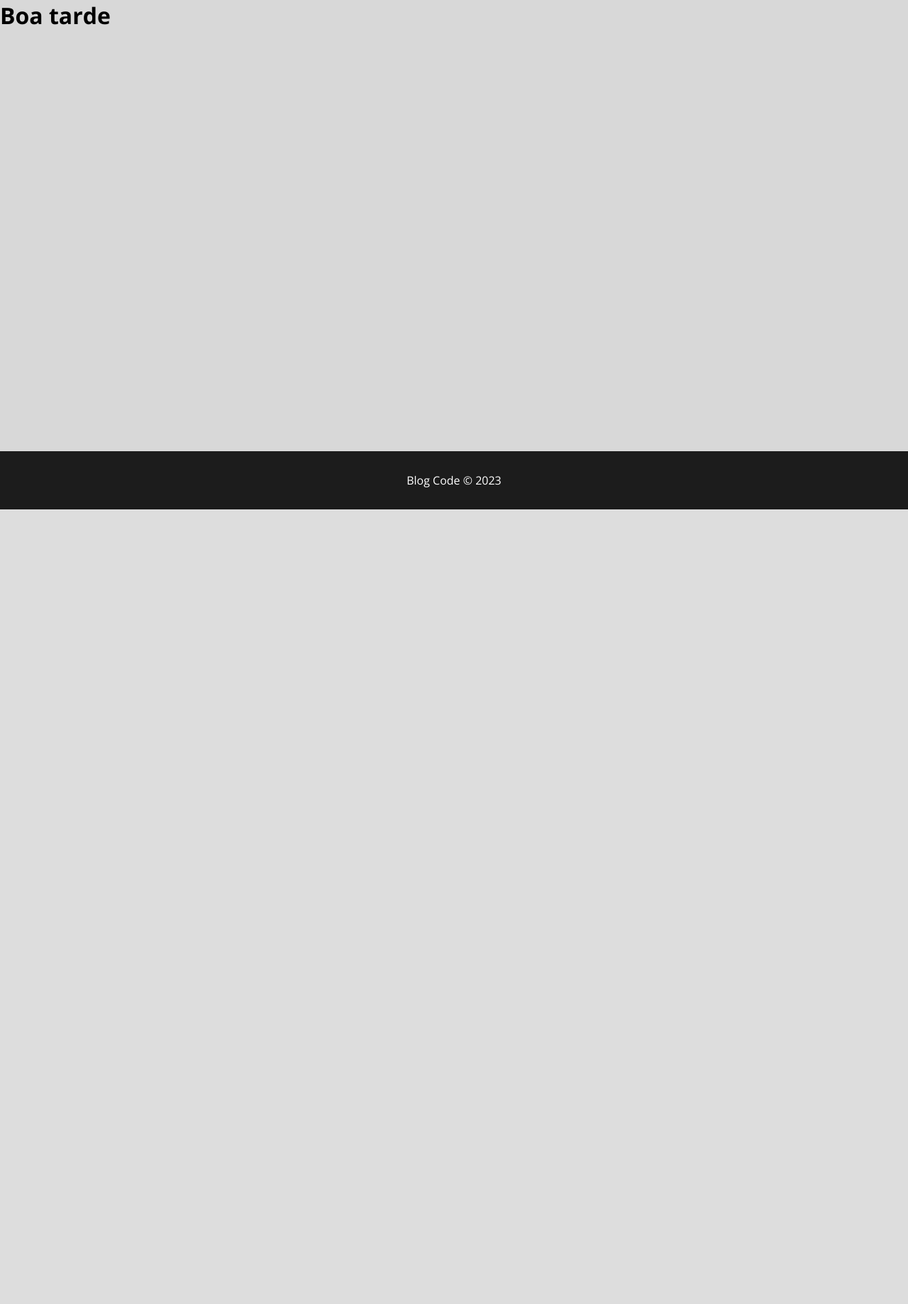
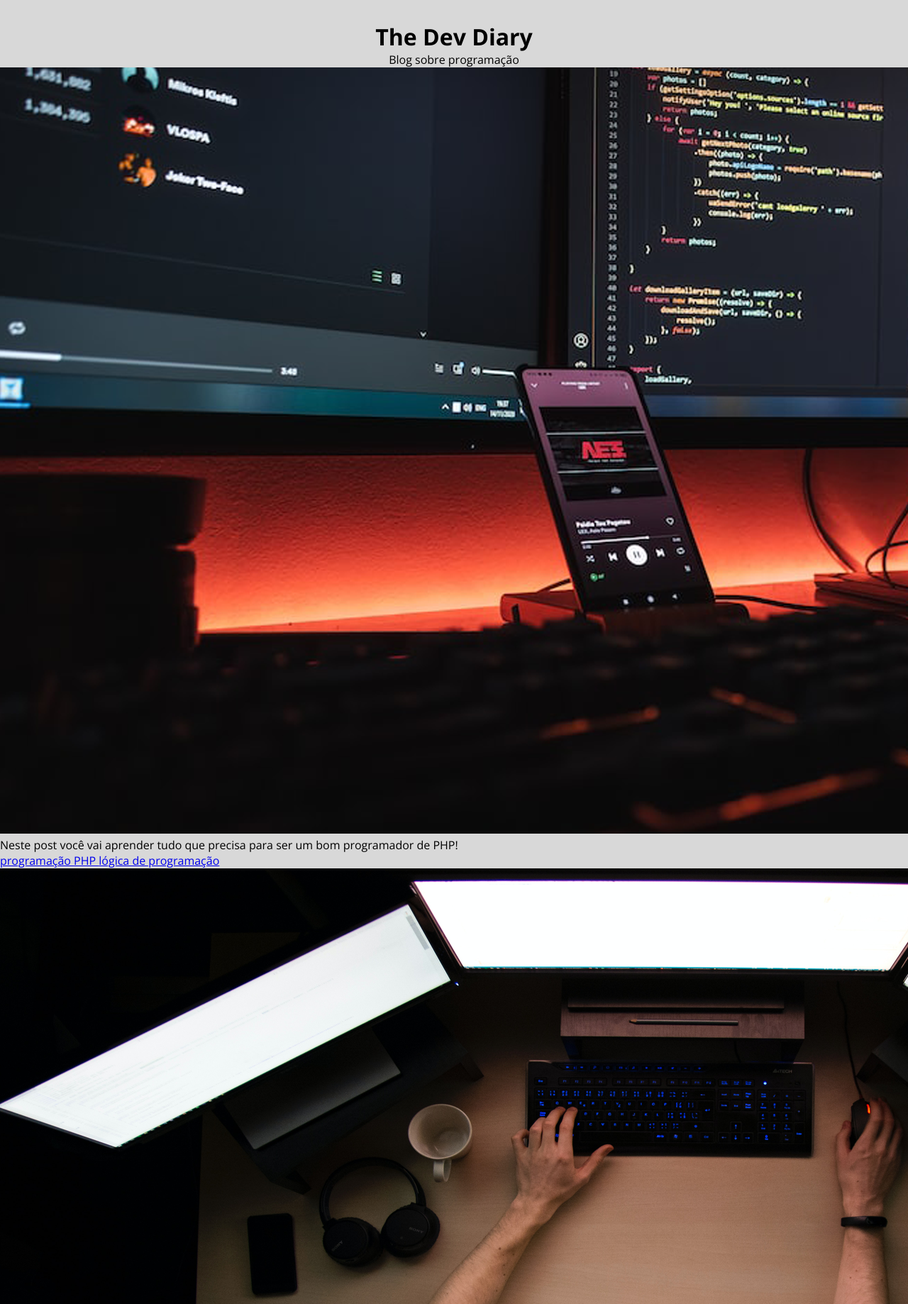
Before and after one commit to aduartee/Blog_Code, a PHP site: page / in a window 1280 px wide; the page is wider, and only the part inside the window is pictured. Shown: the part 82-1920 px from the top of that part at 71% size. Before the commit the page ends 800 px from the top of that part, so only its background shows below. Run offline with PHP 8.4, Linux system fonts and the light colour scheme.

Commit message:
Realizando a home page do site

```diff
--- a/contato.php
+++ b/contato.php
@@ -2,5 +2,9 @@
 include_once("template/header.php");
 ?>
     <h1>Pagina de contato</h1>
+
+<?php
+include_once("template/footer.php");
+?>
 </body>
 </html>
--- a/css/styles.css
+++ b/css/styles.css
@@ -67,6 +67,11 @@ footer{
     padding: 30px 0;
 }
 
+#title-container {
+    min-width: 500px;
+    text-align: center;
+    margin-top:30px;
+}
 
 body {
     background-color: #D8D8D8;
--- a/data/posts.php
+++ b/data/posts.php
@@ -6,27 +6,27 @@
       'title' => 'Programando em PHP',
       'description' => 'Neste post você vai aprender tudo que precisa para ser um bom programador de PHP!',
       'tags' => ['programação', 'PHP', 'lógica de programação'],
-      'img' => 'prog-1.jpg'
+      'img' => 'code1.png'
     ],
     [
       'id' => 2,
       'title' => 'Orientação a Objetos com Java',
       'description' => 'Aprenda o paradigma de orientação a objetos com Java, uma linguagem em alta no mercado.',
       'tags' => ['Java', 'OOP', 'Programação Avançada'],
-      'img' => 'prog-2.jpg'
+      'img' => 'code2.png'
     ],
     [
       'id' => 3,
       'title' => 'A importância da lógica de programação',
       'description' => 'A lógica de programação é o ponto inicial de muitos estudantes de programação, será que é importante?',
       'tags' => ['lógica', 'programação', 'algoritmos'],
-      'img' => 'prog-3.jpg',
+      'img' => 'code3.png',
     ],
     [
       'id' => 4,
       'title' => 'Programando em PHP',
       'description' => 'Neste post você vai aprender tudo que precisa para ser um bom programador de PHP!',
       'tags' => ['programação', 'PHP', 'lógica de programação'],
-      'img' => 'prog-4.jpg'
+      'img' => 'code4.png'
     ],
   ];
--- a/index.php
+++ b/index.php
@@ -1,9 +1,30 @@
 <?php
 include_once("template/header.php");
+
 ?>
+
 <body>
-  <h1>Boa tarde</h1>
+  <main>
+    <div id="title-container">
+      <h1>The Dev Diary</h1>
+      <p>Blog sobre programação</p>
+    </div>
+    <div>
+      <?php foreach ($posts as $post) : ?>
+        <div class="post-box">
+          <img src="<?= $BASE_URL ?>/img/<?= $post['img'] ?>" alt="<?= $post['title'] ?>">
+          <h2 href="<? $BASE_URL ?>post.php?id<?= $post['id'] ?>" class="post-title" alt="<?= $post['title'] ?>"></h2>
+          <p class="post-description"><?= $post['description'] ?> </p>
+          <div class="tags-container"></div>
+          <?php foreach ($post['tags'] as $tag) : ?>
+            <a href="#"><?= $tag?> </a>
+          <?php endforeach ?>
+        </div>
+      <?php endforeach ?>
+    </div>
 
-<?php
-include_once("template/footer.php");
-?>
+  </main>
+
+  <?php
+  include_once("template/footer.php");
+  ?>
--- a/template/header.php
+++ b/template/header.php
@@ -1,13 +1,13 @@
 <?php
 require_once("helpers/url.php");
 require_once("data/posts.php");
-require_once("data/posts.php");
+require_once("data/categories.php");
 ?>
 <!DOCTYPE html>
 <html lang="pt-br">
 
 <head>
-    <title>Blog Code</title>
+    <title>The Dev Diary</title>
     <meta charset="utf-8">
     <link rel="stylesheet" href="css/styles.css">
     <link rel="preconnect" href="https://fonts.googleapis.com">
@@ -18,7 +18,7 @@ require_once("data/posts.php");
 <body>
     <header>
         <a id="logo">
-            <img src="<?= $BASE_URL ?>/img/logo.svg" alt="Blog Code">
+            <img src="<?= $BASE_URL ?>/img/logo.svg" alt="The Dev Diary">
             <label class="switch tema" for="toggle-theme">
                 <input type="checkbox" id="toggle-theme">
                 <span class="slider"></span>
```
Also changed, not shown: img/code1.png (added), img/code2.png (added), img/code3.png (added), img/code4.png (added).
